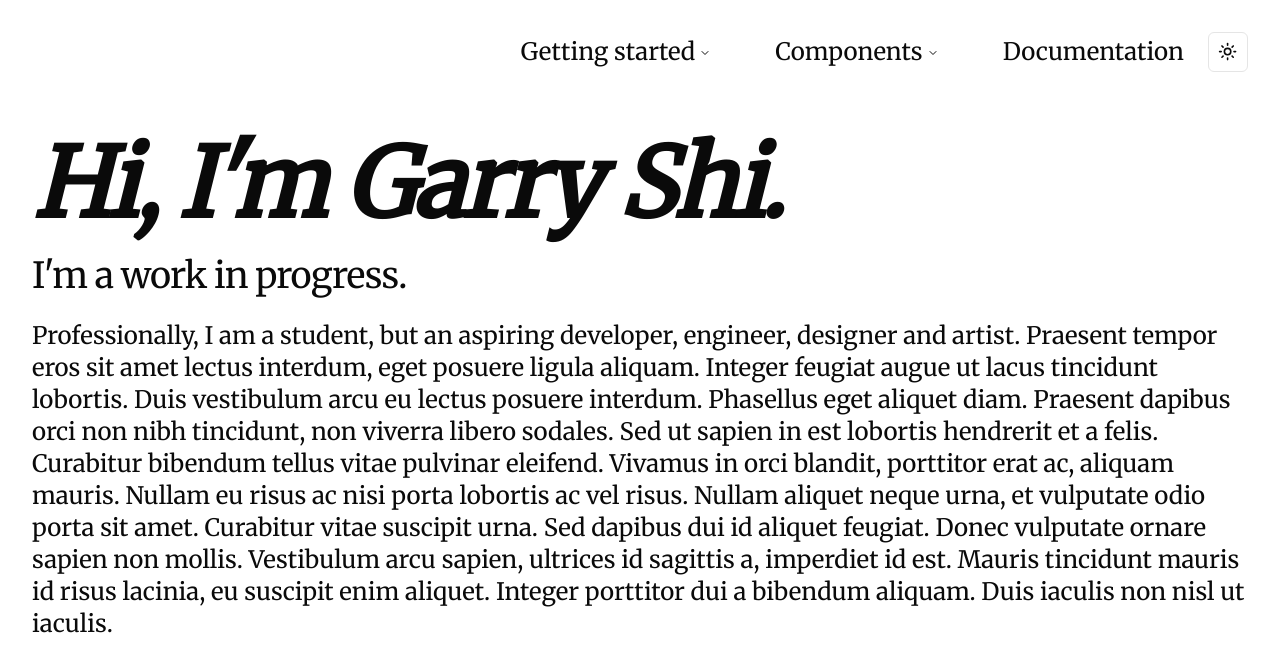
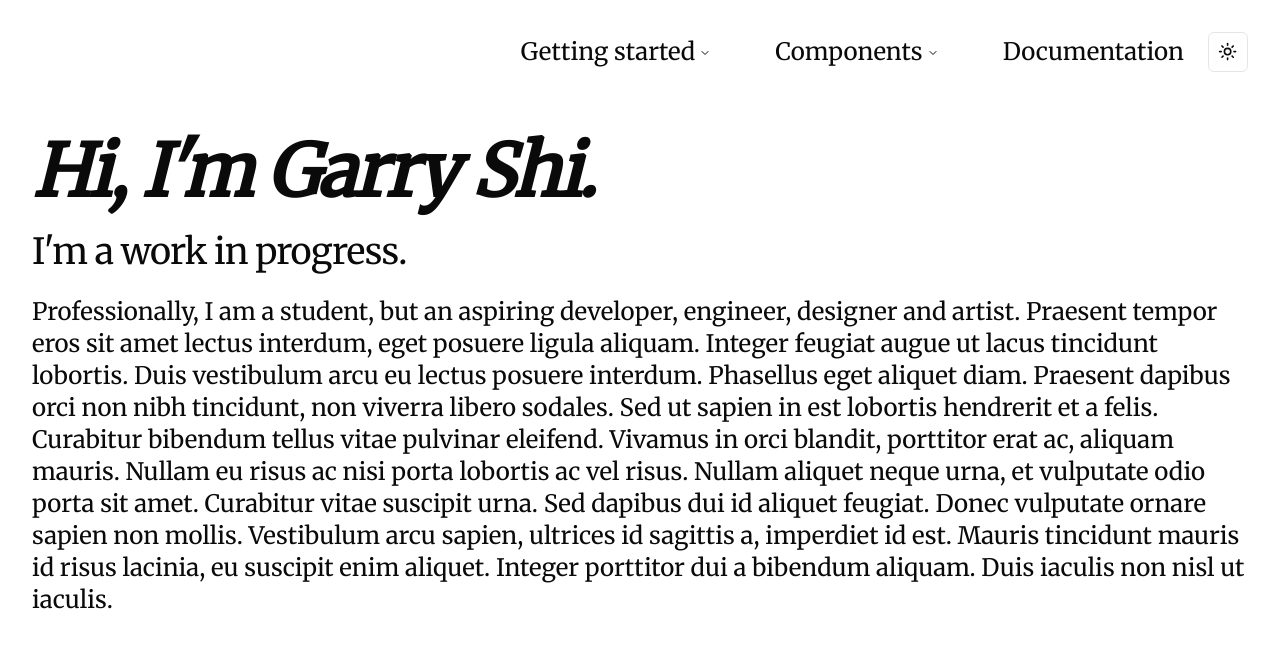
Before and after one commit to garrysjh/pause, a Next.js app: page / in a window 1280 px wide. Shown: the top 672 px of the page. Built offline with nearby package versions, Linux system fonts and the light colour scheme.

Commit message:
worked on sizes

```diff
--- a/src/app/page.tsx
+++ b/src/app/page.tsx
@@ -18,7 +18,7 @@ export default function Home() {
         </div>
       </div>
       <div className="min-h-max flex-col items-center justify-between container col-auto">
-        <h1 className="scroll-m-20 text-6xl font-semibold tracking-tight sm:text-8xl italic">
+        <h1 className="scroll-m-20 text-6xl font-semibold tracking-tight sm:text-7xl italic">
           Hi, I'm Garry Shi.
         </h1>
         <h4 className="scroll-m-20 text-4xl tracking-tight pt-6 pb-6">
```
